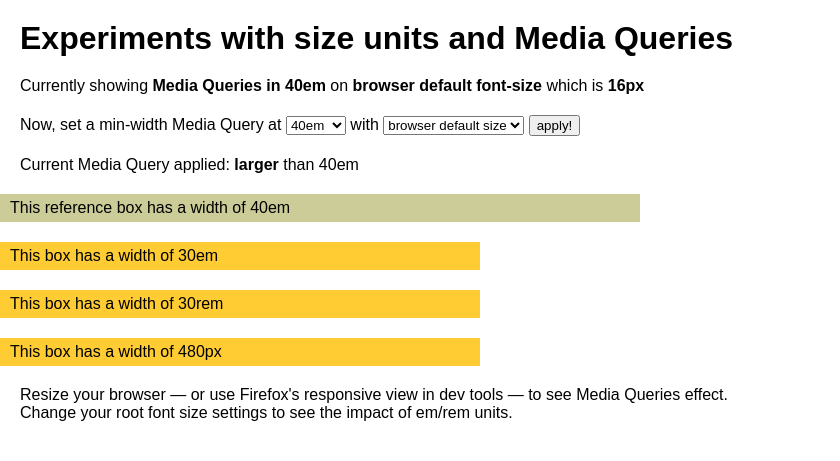
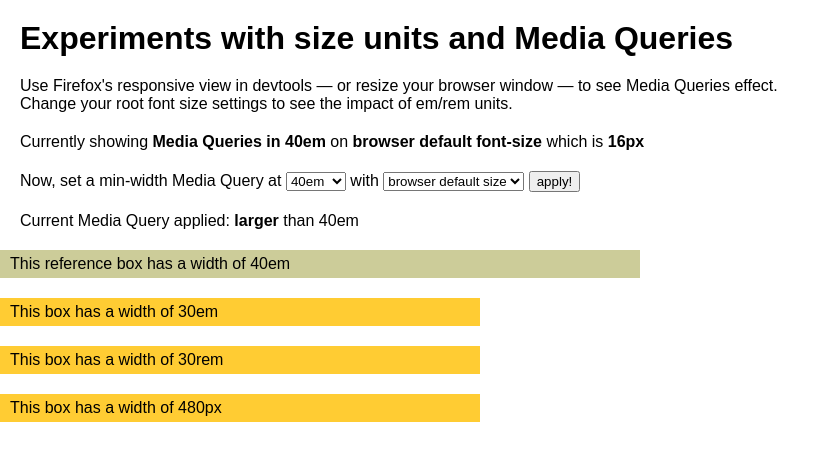
Before and after one commit to nhoizey/lab.nicolas-hoizey.com, a PHP site: page /units-and-media-queries/index.php in a window 1280 px wide. Shown: the top 461 px of the page, without its empty margins (0-840 px from the left). Run offline with PHP 8.4, Linux system fonts and the light colour scheme.

Commit message:
explain in the begining

```diff
--- a/units-and-media-queries/index.php
+++ b/units-and-media-queries/index.php
@@ -93,6 +93,7 @@ dummy.parentNode.removeChild(dummy);
 </script>
 
 	<h1>Experiments with size units and Media Queries</h1>
+	<p>Use Firefox's responsive view in devtools — or resize your browser window — to see Media Queries effect.<br />Change your root font size settings to see the impact of em/rem units.</p>
 	<p>Currently showing <strong>Media Queries in
 		<?php
 		if ($root != 'default') {
@@ -137,7 +138,6 @@ dummy.parentNode.removeChild(dummy);
 	<div class="box em">This box has a width of <span class="small"><?php echo $smallBoxSizes['em']; ?></span><span class="large"><?php echo $largeBoxSizes['em']; ?></span></div>
 	<div class="box rem">This box has a width of <span class="small"><?php echo $smallBoxSizes['rem']; ?></span><span class="large"><?php echo $largeBoxSizes['rem']; ?></span></div>
 	<div class="box px">This box has a width of <span class="small"><?php echo $smallBoxSizes['px']; ?></span><span class="large"><?php echo $largeBoxSizes['px']; ?></span></div>
-	<p>Resize your browser — or use Firefox's responsive view in dev tools — to see Media Queries effect.<br />Change your root font size settings to see the impact of em/rem units.</p>
 	<script>
 	// Google Univeral Analytics
 	(function(i,s,o,g,r,a,m){i['GoogleAnalyticsObject']=r;i[r]=i[r]||function(){
```
